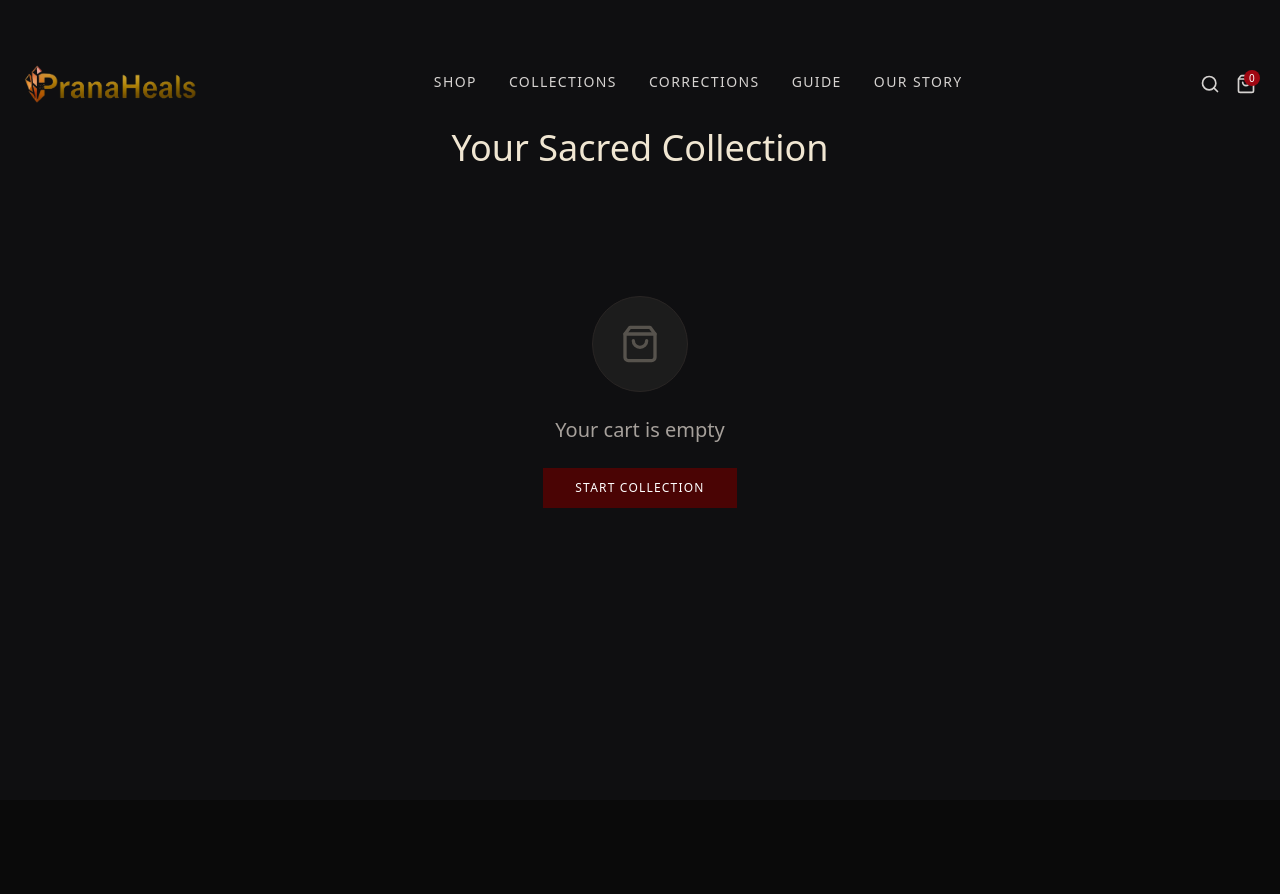
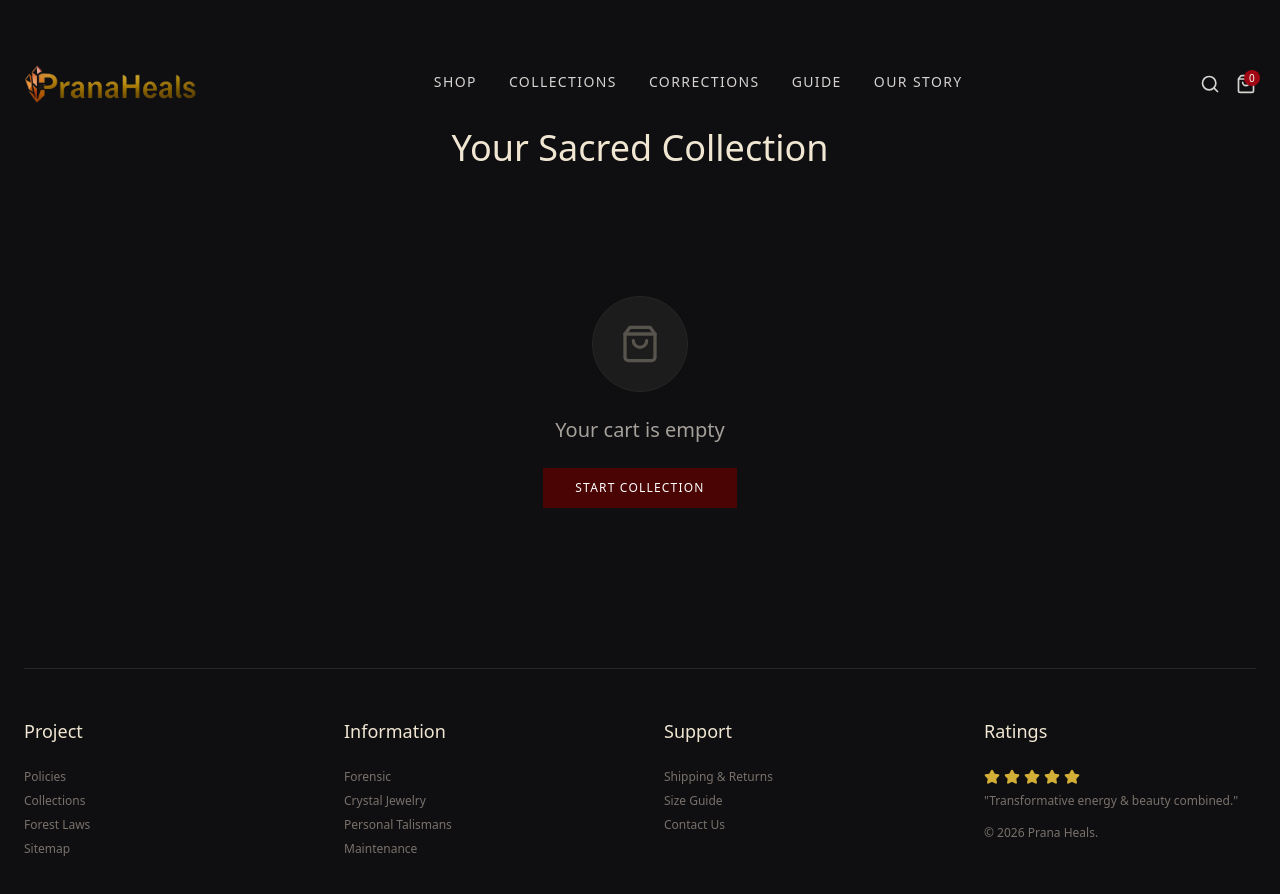
Before and after one commit to zhuge202322/shouchuan, a Next.js app: page /cart in a window 1280 px wide. Shown: the top 894 px of the page. Before the commit the page ends 800 px from the top, so only its background shows below. Built offline with nearby package versions, Linux system fonts and the light colour scheme; a web font is replaced by a local one.

Commit message:
Implement new Footer component across all pages

```diff
--- a/src/app/about/page.tsx
+++ b/src/app/about/page.tsx
@@ -1,6 +1,7 @@
 import Image from "next/image";
 import Link from "next/link";
 import Navbar from "@/components/Navbar";
+import Footer from "@/components/Footer";
 import { Scroll, Sparkles, Gem, Compass } from "lucide-react";
 
 export default function AboutPage() {
@@ -145,6 +146,8 @@ export default function AboutPage() {
           </section>
 
         </main>
+
+        <Footer />
       </div>
     </div>
   );
--- a/src/app/cart/page.tsx
+++ b/src/app/cart/page.tsx
@@ -3,6 +3,7 @@
 import Image from "next/image";
 import Link from "next/link";
 import Navbar from "@/components/Navbar";
+import Footer from "@/components/Footer";
 import { Trash2, Minus, Plus, ArrowRight, ShieldCheck } from "lucide-react";
 import { useCart } from "@/context/CartContext";
 
@@ -142,6 +143,8 @@ export default function CartPage() {
             </div>
           )}
         </div>
+
+        <Footer />
       </div>
     </div>
   );
--- a/src/app/checkout/page.tsx
+++ b/src/app/checkout/page.tsx
@@ -2,6 +2,7 @@
 
 import { useCart } from "@/context/CartContext";
 import Navbar from "@/components/Navbar";
+import Footer from "@/components/Footer";
 import Image from "next/image";
 import Link from "next/link";
 import { ArrowLeft, Lock, CreditCard } from "lucide-react";
@@ -267,6 +268,8 @@ export default function CheckoutPage() {
 
           </div>
         </div>
+
+        <Footer />
       </div>
     </div>
   );
--- a/src/app/guide/page.tsx
+++ b/src/app/guide/page.tsx
@@ -1,6 +1,7 @@
 import Image from "next/image";
 import Link from "next/link";
 import Navbar from "@/components/Navbar";
+import Footer from "@/components/Footer";
 import { Calendar, User, ArrowRight, BookOpen } from "lucide-react";
 
 interface Post {
@@ -133,6 +134,8 @@ export default async function GuidePage() {
           )}
 
         </main>
+
+        <Footer />
       </div>
     </div>
   );
--- a/src/app/page.tsx
+++ b/src/app/page.tsx
@@ -2,6 +2,7 @@ import Image from "next/image";
 import Link from "next/link";
 import { ShoppingBag, Star, Compass, Gem } from "lucide-react";
 import Navbar from "@/components/Navbar";
+import Footer from "@/components/Footer";
 
 interface Product {
   id: number;
@@ -241,45 +242,11 @@ export default async function Home() {
               </div>
             </div>
 
-            {/* Testimonials Footer Area */}
-            <div className="pt-8 md:pt-12 border-t border-stone-900">
-              <h2 className="text-lg md:text-xl font-serif text-[#f0e6d2] mb-6 text-center md:text-left">Testimonials</h2>
-              <div className="flex flex-col md:flex-row justify-between items-center md:items-end gap-6 md:gap-8">
-                <div className="text-center md:text-left">
-                  <div className="flex text-[#d4af37] mb-2 gap-1 justify-center md:justify-start">
-                    {[1,2,3,4,5].map(i => <Star key={i} className="w-4 h-4 fill-current" />)}
-                  </div>
-                  <ul className="text-xs text-stone-500 space-y-2 mt-4">
-                    <li><a href="#" className="hover:text-stone-300">Policies</a></li>
-                    <li><a href="#" className="hover:text-stone-300">Contact</a></li>
-                    <li><a href="#" className="hover:text-stone-300">FAQ</a></li>
-                  </ul>
-                </div>
-
-                <div className="max-w-md text-center md:text-right">
-                  <div className="flex text-[#d4af37] mb-2 gap-1 justify-center md:justify-end">
-                     {[1,2,3,4,5].map(i => <Star key={i} className="w-4 h-4 fill-current" />)}
-                  </div>
-                  <p className="text-sm italic text-stone-400">"I can feel the cosmic aura & Bestiality wind packaged"</p>
-                </div>
-              </div>
-
-              <div className="mt-8 md:mt-12 pt-8 border-t border-stone-900 flex flex-col md:flex-row justify-between items-center text-[10px] text-stone-600 gap-2">
-                <p>© 2026 Prana Heals. All Cosmic Rights Reserved.</p>
-                <p>Crafted with Intention in [Your City/Region]</p>
-              </div>
-            </div>
-
           </div>
         </div>
       </section>
 
-      {/* Floating Sparkle/Decoration */}
-      <div className="fixed bottom-8 right-8 text-stone-600 opacity-20 pointer-events-none">
-        <svg width="100" height="100" viewBox="0 0 100 100" fill="currentColor">
-            <path d="M50 0 L60 40 L100 50 L60 60 L50 100 L40 60 L0 50 L40 40 Z" />
-        </svg>
-      </div>
+      <Footer />
       </div>
     </div>
   );
--- a/src/app/product/[id]/page.tsx
+++ b/src/app/product/[id]/page.tsx
@@ -1,7 +1,9 @@
 import Image from "next/image";
+import Link from "next/link";
 import Navbar from "@/components/Navbar";
+import Footer from "@/components/Footer";
+import AddToCartButton from "@/components/AddToCartButton";
 import ProductImageGallery from "@/components/ProductImageGallery";
-import AddToCartButton from "@/components/AddToCartButton";
 import { Star, ShoppingBag, Shield, Zap, Sun, Wind, Scroll, Sparkles } from "lucide-react";
 
 interface Product {
@@ -213,6 +215,8 @@ export default async function ProductPage({ params }: { params: Promise<{ id: st
           </div>
 
         </main>
+
+        <Footer />
       </div>
     </div>
   );
--- a/src/app/shop/page.tsx
+++ b/src/app/shop/page.tsx
@@ -1,6 +1,7 @@
 import Navbar from "@/components/Navbar";
-import { Star, ChevronDown, Sparkles } from "lucide-react";
+import { ChevronDown, Sparkles } from "lucide-react";
 import ShopContent from "@/components/ShopContent";
+import Footer from "@/components/Footer";
 
 interface Product {
   id: number;
@@ -83,45 +84,7 @@ export default async function Shop() {
           apiUrl={process.env.NEXT_PUBLIC_WORDPRESS_API_URL || ""}
         />
 
-        {/* Footer Section (Simplified) */}
-        <div className="container mx-auto px-4 md:px-6 mt-auto">
-          <div className="mt-24 pt-12 pb-12 border-t border-stone-800 grid grid-cols-1 md:grid-cols-4 gap-12 text-stone-500 text-xs">
-            <div>
-              <h4 className="text-[#f0e6d2] font-serif text-lg mb-6">Project</h4>
-              <ul className="space-y-2">
-                <li><a href="#" className="hover:text-[#d4af37]">Policies</a></li>
-                <li><a href="#" className="hover:text-[#d4af37]">Collections</a></li>
-                <li><a href="#" className="hover:text-[#d4af37]">Forest Laws</a></li>
-                <li><a href="#" className="hover:text-[#d4af37]">Sitemap</a></li>
-              </ul>
-            </div>
-            <div>
-              <h4 className="text-[#f0e6d2] font-serif text-lg mb-6">Information</h4>
-              <ul className="space-y-2">
-                <li><a href="#" className="hover:text-[#d4af37]">Forensic</a></li>
-                <li><a href="#" className="hover:text-[#d4af37]">Crystal Jewelry</a></li>
-                <li><a href="#" className="hover:text-[#d4af37]">Personal Talismans</a></li>
-                <li><a href="#" className="hover:text-[#d4af37]">Maintenance</a></li>
-              </ul>
-            </div>
-            <div>
-              <h4 className="text-[#f0e6d2] font-serif text-lg mb-6">Support</h4>
-              <ul className="space-y-2">
-                <li><a href="#" className="hover:text-[#d4af37]">Shipping & Returns</a></li>
-                <li><a href="#" className="hover:text-[#d4af37]">Size Guide</a></li>
-                <li><a href="#" className="hover:text-[#d4af37]">Contact Us</a></li>
-              </ul>
-            </div>
-            <div>
-              <h4 className="text-[#f0e6d2] font-serif text-lg mb-6">Ratings</h4>
-              <div className="flex text-[#d4af37] mb-2 gap-1">
-                  {[1,2,3,4,5].map(i => <Star key={i} className="w-4 h-4 fill-current" />)}
-              </div>
-              <p className="mb-4">"Transformative energy & beauty combined."</p>
-              <p>© 2026 Prana Heals.</p>
-            </div>
-          </div>
-        </div>
+        <Footer />
       </div>
     </div>
   );
--- /dev/null
+++ b/src/components/Footer.tsx
@@ -0,0 +1,47 @@
+import Link from "next/link";
+import { Star } from "lucide-react";
+
+export default function Footer() {
+  return (
+    <footer className="w-full bg-[#0f0f11] mt-auto">
+      <div className="container mx-auto px-4 md:px-6">
+        <div className="pt-12 pb-12 border-t border-stone-800 grid grid-cols-1 md:grid-cols-4 gap-12 text-stone-500 text-xs">
+          <div>
+            <h4 className="text-[#f0e6d2] font-serif text-lg mb-6">Project</h4>
+            <ul className="space-y-2">
+              <li><Link href="/policies" className="hover:text-[#d4af37]">Policies</Link></li>
+              <li><Link href="/shop" className="hover:text-[#d4af37]">Collections</Link></li>
+              <li><Link href="/forest-laws" className="hover:text-[#d4af37]">Forest Laws</Link></li>
+              <li><Link href="/sitemap" className="hover:text-[#d4af37]">Sitemap</Link></li>
+            </ul>
+          </div>
+          <div>
+            <h4 className="text-[#f0e6d2] font-serif text-lg mb-6">Information</h4>
+            <ul className="space-y-2">
+              <li><Link href="/forensic" className="hover:text-[#d4af37]">Forensic</Link></li>
+              <li><Link href="/shop?category=crystal-jewelry" className="hover:text-[#d4af37]">Crystal Jewelry</Link></li>
+              <li><Link href="/shop?category=personal-talismans" className="hover:text-[#d4af37]">Personal Talismans</Link></li>
+              <li><Link href="/maintenance" className="hover:text-[#d4af37]">Maintenance</Link></li>
+            </ul>
+          </div>
+          <div>
+            <h4 className="text-[#f0e6d2] font-serif text-lg mb-6">Support</h4>
+            <ul className="space-y-2">
+              <li><Link href="/shipping-returns" className="hover:text-[#d4af37]">Shipping & Returns</Link></li>
+              <li><Link href="/size-guide" className="hover:text-[#d4af37]">Size Guide</Link></li>
+              <li><Link href="/contact" className="hover:text-[#d4af37]">Contact Us</Link></li>
+            </ul>
+          </div>
+          <div>
+            <h4 className="text-[#f0e6d2] font-serif text-lg mb-6">Ratings</h4>
+            <div className="flex text-[#d4af37] mb-2 gap-1">
+                {[1,2,3,4,5].map(i => <Star key={i} className="w-4 h-4 fill-current" />)}
+            </div>
+            <p className="mb-4">"Transformative energy & beauty combined."</p>
+            <p>© 2026 Prana Heals.</p>
+          </div>
+        </div>
+      </div>
+    </footer>
+  );
+}
```
